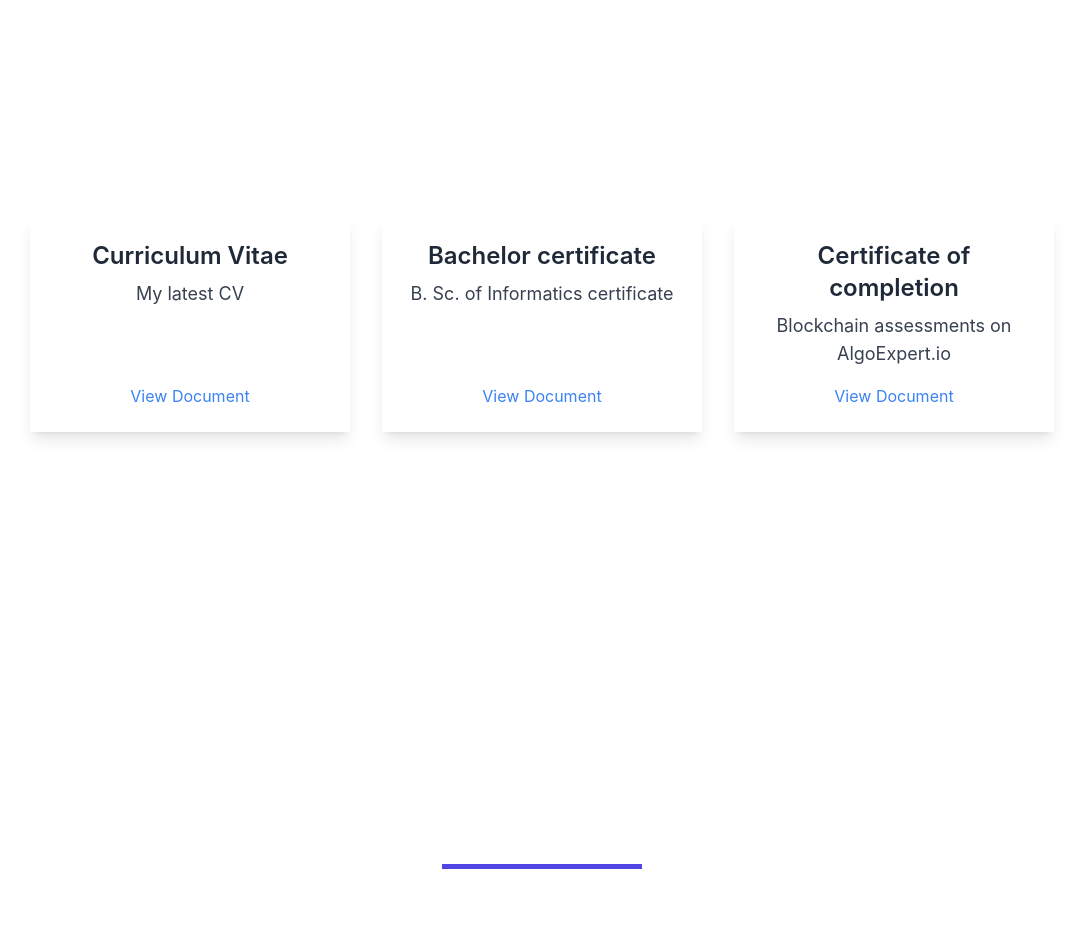
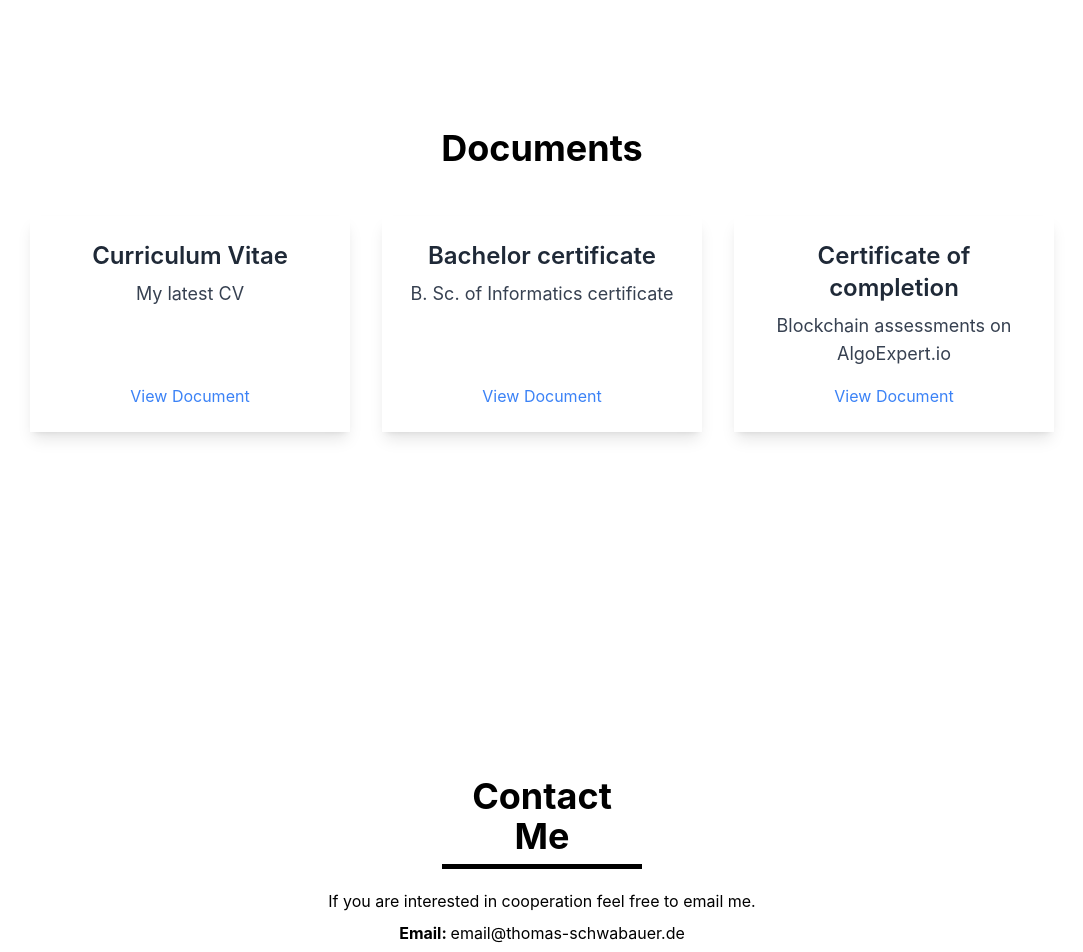
Before and after one commit to thenadev/my-profile, a React (Create React App) app: page / in a window 1280 px wide. Shown: the part 4080-5032 px from the top of the page, without its empty margins (98-1181 px from the left). Built offline with nearby package versions, Linux system fonts and the light colour scheme.

Commit message:
fix coloring

```diff
--- a/src/pages/Contact.tsx
+++ b/src/pages/Contact.tsx
@@ -1,8 +1,8 @@
 const Contact = () => {
     return (
         <section className="bg-primary px-5 py-32" id="contact">
-            <div className="text-center md:w-[60%] mx-auto text-white">
-                <h2 className="text-4xl font-bold mb-5 border-b-[5px] w-[200px] mx-auto border-indigo-600 pb-2">
+            <div className="text-center md:w-[60%] mx-auto text-black">
+                <h2 className="text-4xl font-bold mb-5 border-b-[5px] w-[200px] mx-auto border-black pb-2">
                     Contact Me
                 </h2>
                 <p>
--- a/src/pages/Documents.tsx
+++ b/src/pages/Documents.tsx
@@ -24,7 +24,7 @@ const Documents: React.FC = () => {
       className="pt-20 min-h-screen flex flex-col items-center justify-center container mx-auto mt-8"
       id="documents"
     >
-      <h2 className="text-4xl font-bold text-white mb-8">Documents</h2>
+      <h2 className="text-4xl font-bold text-black mb-8">Documents</h2>
       <div className="flex flex-wrap justify-center">
         {documents.map((doc, index) => (
           <div
```
